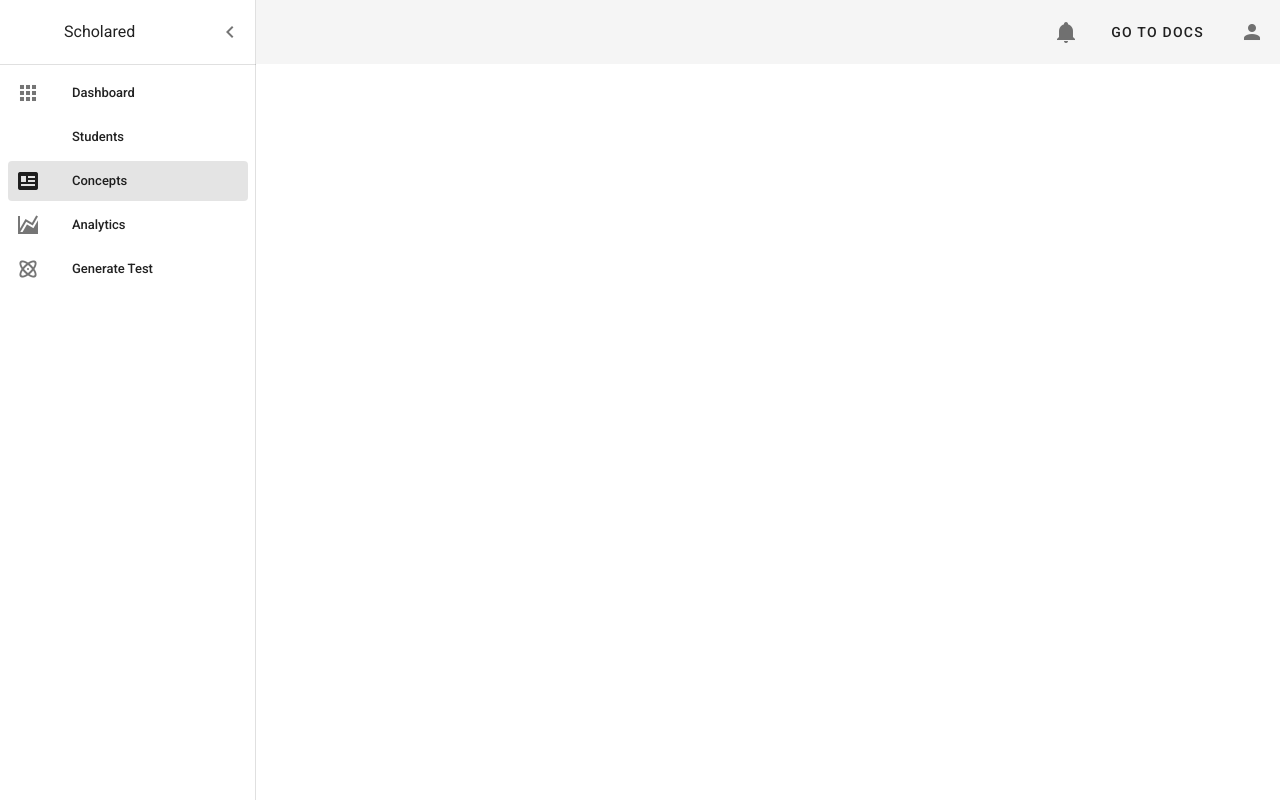
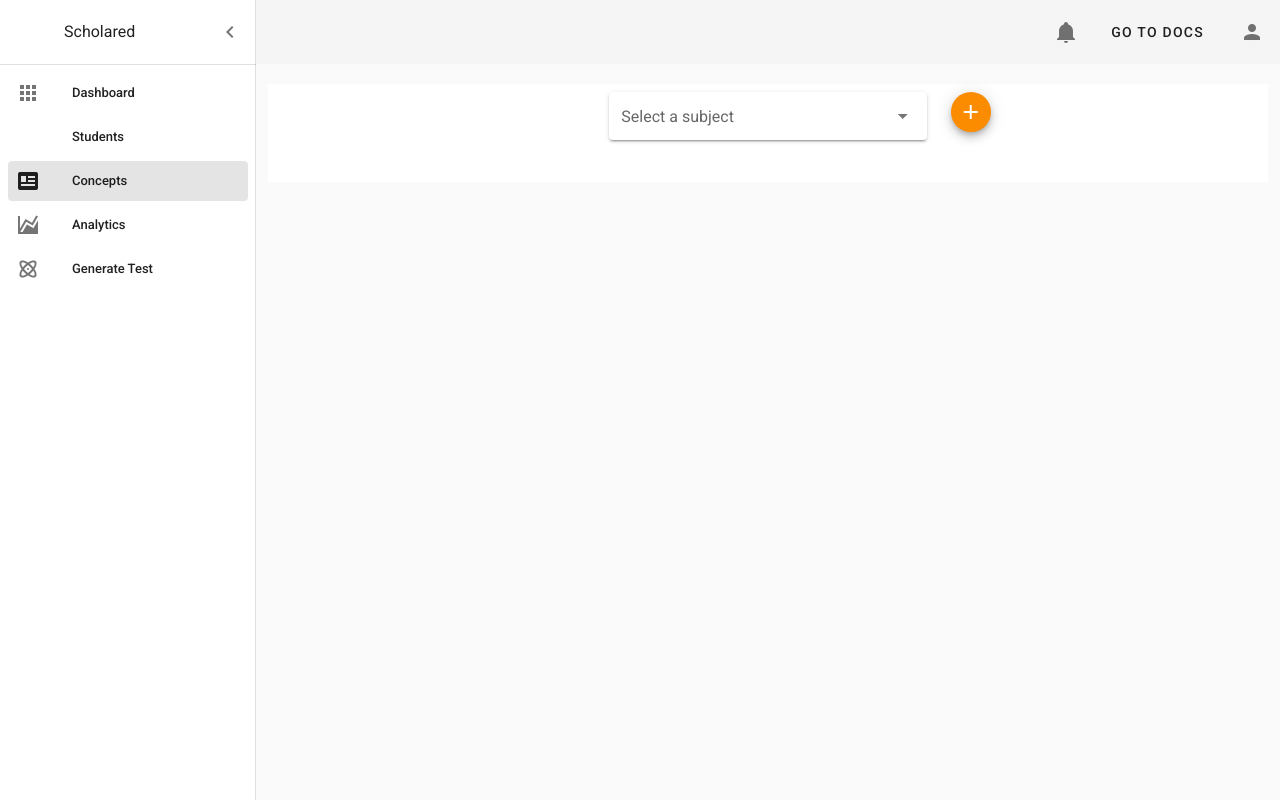
Before and after one commit to suryarajendhran/schld-teacher-suite-2.0, a Nuxt app: page /concepts in a window 1280 px wide. Built offline with nearby package versions, Linux system fonts and the light colour scheme.

Commit message:
Just done

```diff
--- a/layouts/default.vue
+++ b/layouts/default.vue
@@ -51,7 +51,7 @@
       </v-list>
     </v-navigation-drawer>
 
-    <v-main>
+    <v-main class="grey lighten-5">
       <v-container>
         <nuxt />
       </v-container>
@@ -63,7 +63,7 @@
 export default {
   data() {
     var is_mobile = false
-    if (window.innerHeight < 800 || window.innerWidth < 400) {
+    if (window.innerWidth < 400) {
       is_mobile = true
     }
     return {
--- a/pages/concepts.vue
+++ b/pages/concepts.vue
@@ -0,0 +1,51 @@
+<template>
+  <v-sheet class="mt-2 pt-2" color="white">
+    <v-row>
+      <v-col offset="4" cols="4">
+        <v-autocomplete
+          v-model="active_subject"
+          solo
+          :items="subjects"
+          label="Select a subject"
+        ></v-autocomplete>
+      </v-col>
+      <v-col cols="1">
+        <v-btn fab small color="warning">
+          <v-icon dark>mdi-plus</v-icon>
+        </v-btn>
+      </v-col>
+    </v-row>
+    <v-row>
+      <!-- <v-data-table
+        headers="headers"
+        items="items"
+        hide-actions
+        class="elevation-1"
+        select-all
+        pagination.sync="pagination"
+        item-key="id"
+        loading="true"
+        search="search"
+      >
+
+      </v-data-table> -->
+    </v-row>
+  </v-sheet>
+</template>
+
+<script>
+export default {
+  data() {
+    return {
+      subjects: ['Chemistry - 12th', 'Physics - 11th', 'Mathematics - 12th'],
+      active_subject: null,
+    }
+  },
+}
+</script>
+
+<style>
+.mdi-menu-down {
+  cursor: pointer;
+}
+</style>
--- a/pages/index.vue
+++ b/pages/index.vue
@@ -23,7 +23,7 @@
     </v-row>
     <div>
       <v-card
-        class="mt-4 pb-2 mx-auto"
+        class="mt-6 pb-2 mx-auto"
         elevation="2"
         max-width="calc(100%-32px)"
       >
```
